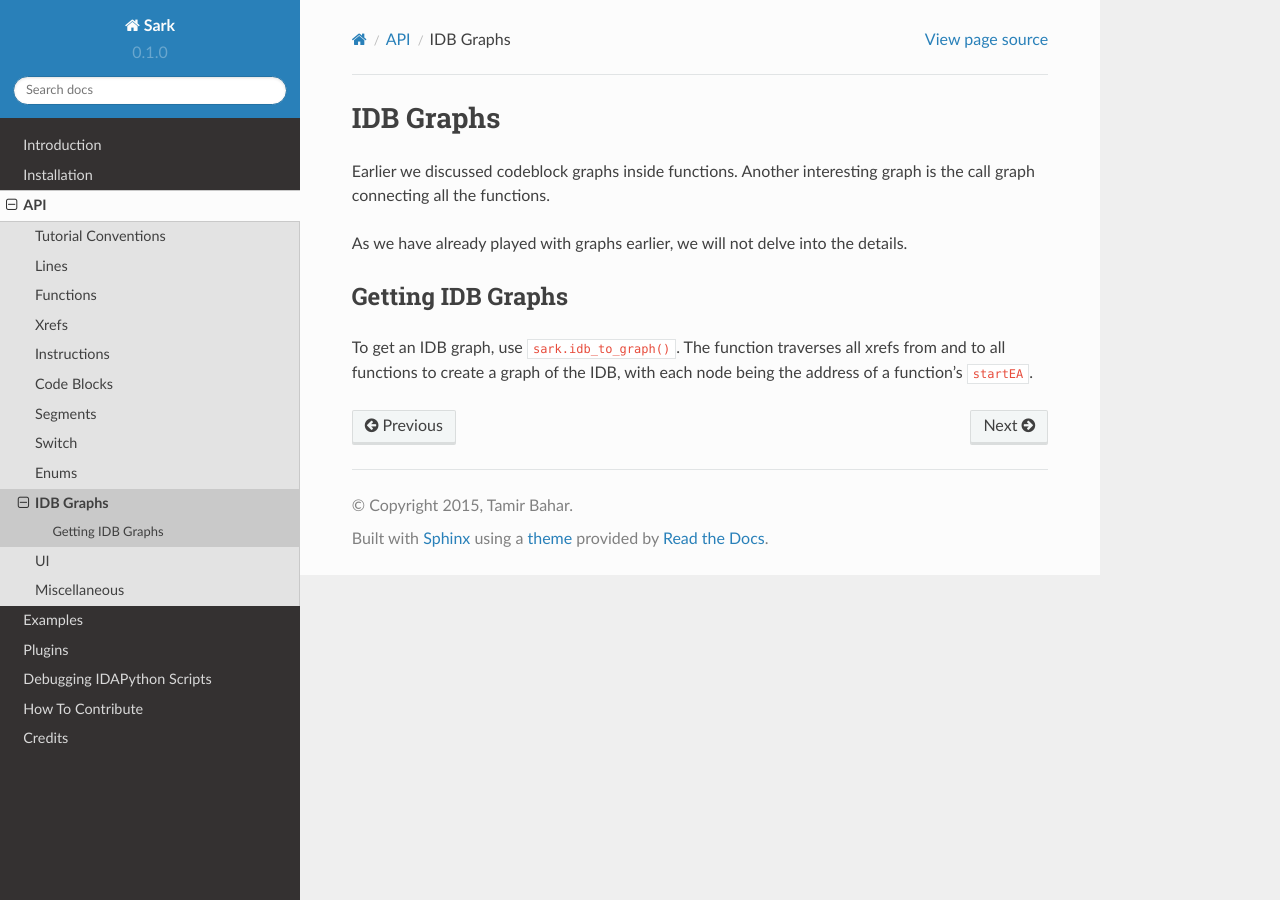
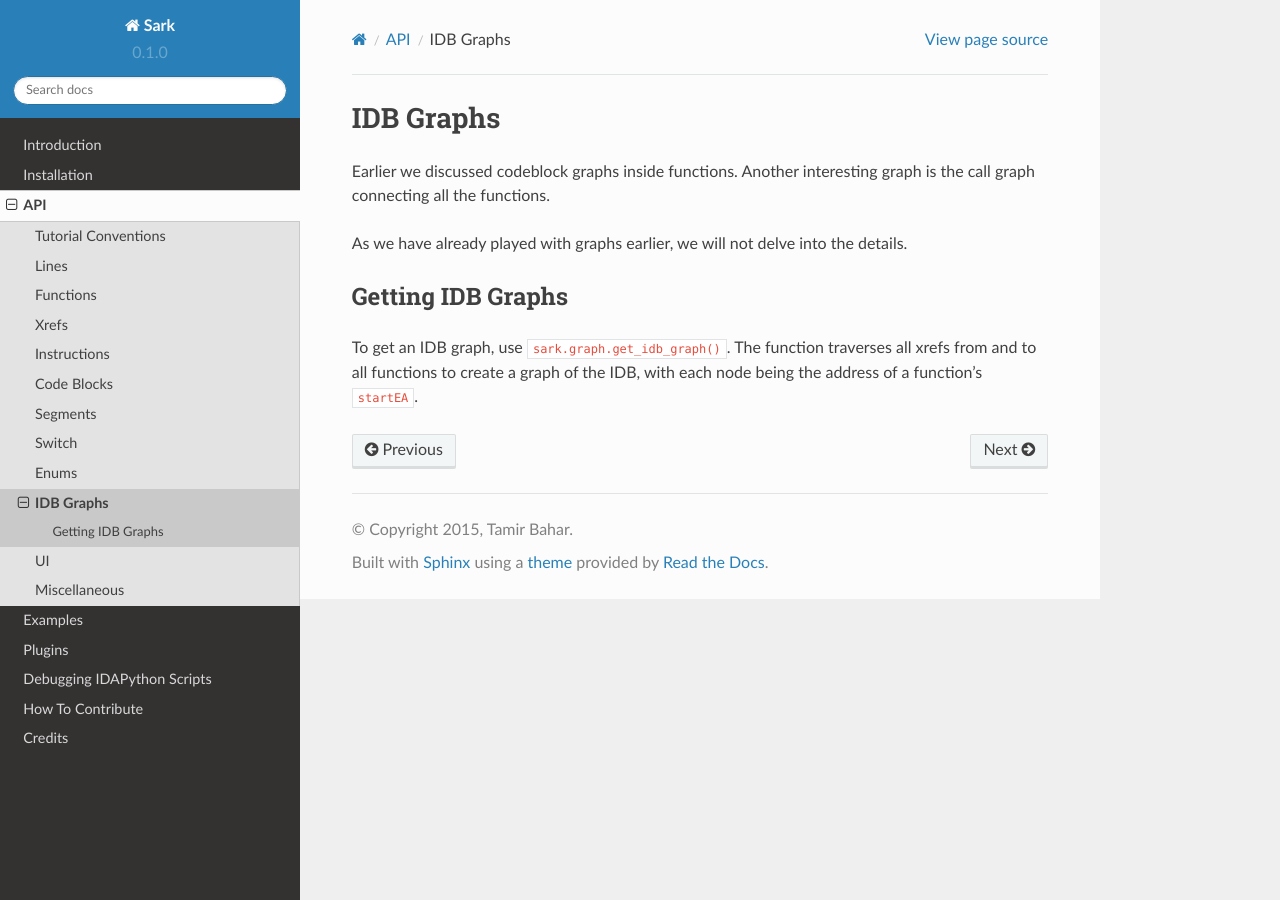
Before and after one commit to tmr232/Sark, a Sphinx documentation site: the page built from docs/api/IDB-Graphs.rst, in a window 1280 px wide. Built offline with Sphinx 7.4.7 and the Read the Docs theme 2.0.0, drawn with Linux system fonts in a browser that asks for light colours.

Commit message:
Fixed an error in the docs regarding the generation of an IDB graph.

```diff
--- a/docs/api/IDB-Graphs.rst
+++ b/docs/api/IDB-Graphs.rst
@@ -10,6 +10,6 @@ the details.
 Getting IDB Graphs
 ~~~~~~~~~~~~~~~~~~
 
-To get an IDB graph, use ``sark.idb_to_graph()``. The function traverses
+To get an IDB graph, use ``sark.graph.get_idb_graph()``. The function traverses
 all xrefs from and to all functions to create a graph of the IDB, with
 each node being the address of a function's ``startEA``.
```
